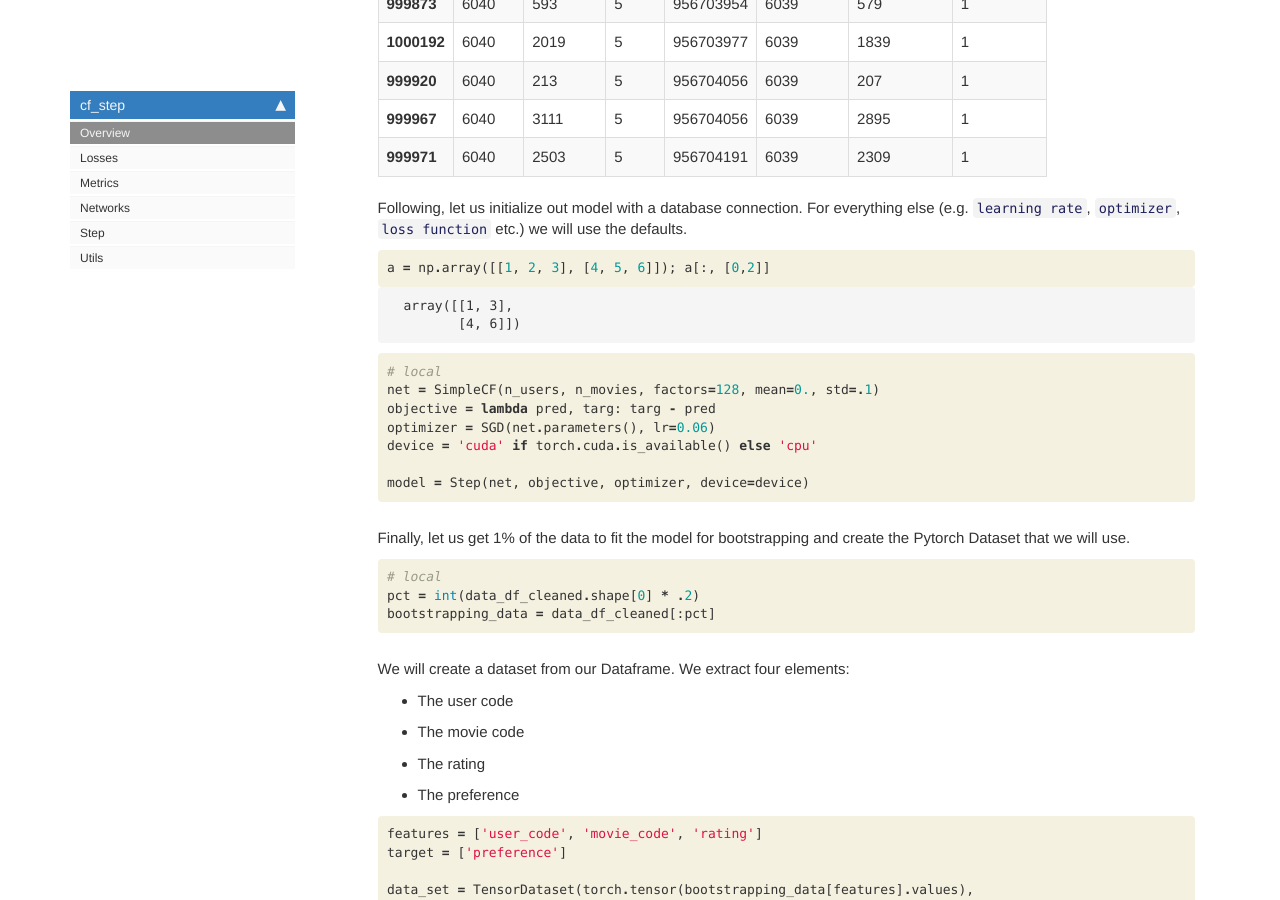
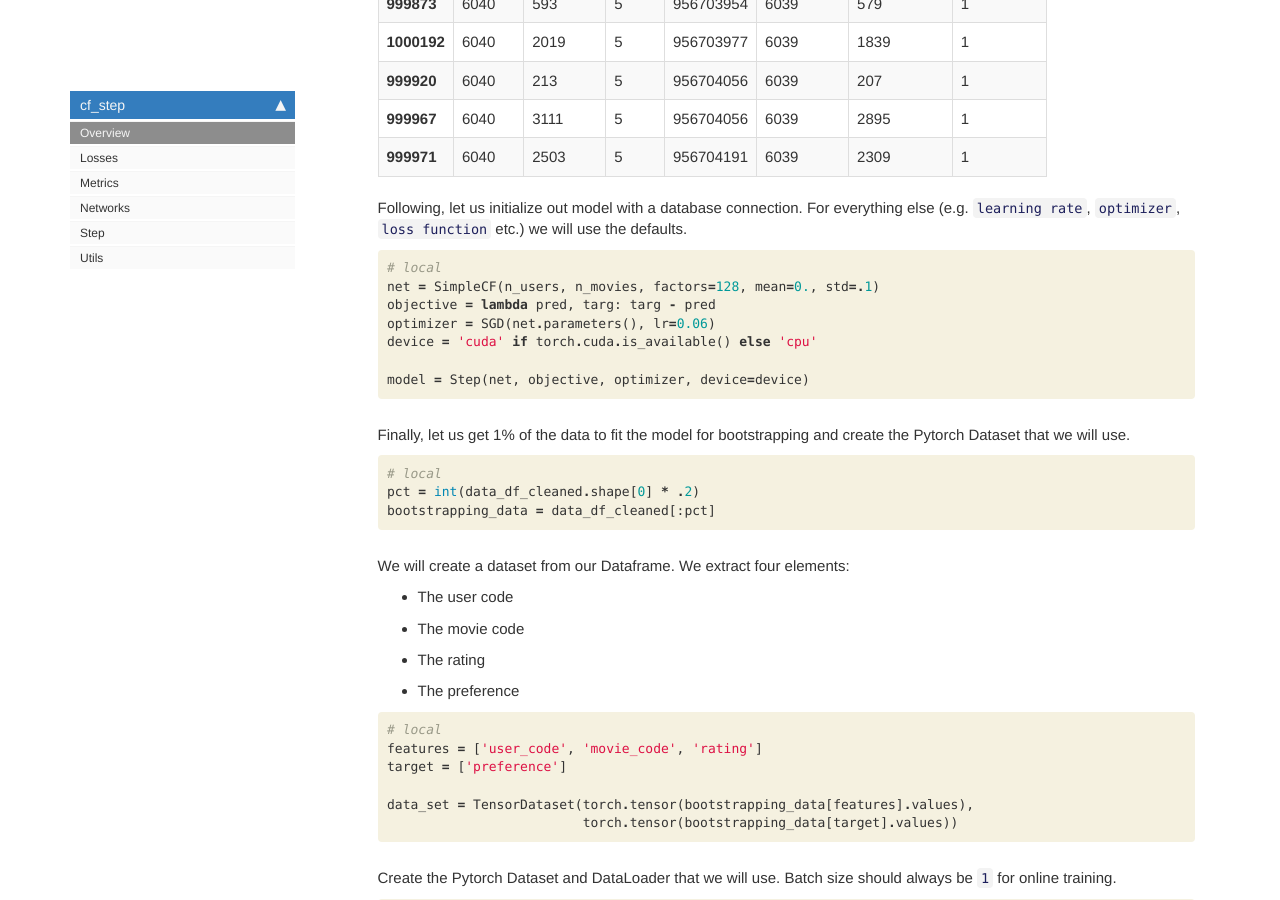
Before and after one commit to dpoulopoulos/cf_step, a Jekyll site: the page built from docs/index.html, in a window 1280 px wide and 900 px high, scrolled down 1875 px. Built offline with Jekyll 4.4.1, drawn with Linux system fonts in a browser that asks for light colours; nearby versions of some CDN libraries; comment, search, counter and statistics services are not loaded.

Commit message:
bug: Fixes bug in README where #local was missing.

```diff
--- a/docs/index.html
+++ b/docs/index.html
@@ -367,36 +367,6 @@ summary: "Incremental learning for recommender systems"
 
 <div class="inner_cell">
     <div class="input_area">
-<div class=" highlight hl-ipython3"><pre><span></span><span class="n">a</span> <span class="o">=</span> <span class="n">np</span><span class="o">.</span><span class="n">array</span><span class="p">([[</span><span class="mi">1</span><span class="p">,</span> <span class="mi">2</span><span class="p">,</span> <span class="mi">3</span><span class="p">],</span> <span class="p">[</span><span class="mi">4</span><span class="p">,</span> <span class="mi">5</span><span class="p">,</span> <span class="mi">6</span><span class="p">]]);</span> <span class="n">a</span><span class="p">[:,</span> <span class="p">[</span><span class="mi">0</span><span class="p">,</span><span class="mi">2</span><span class="p">]]</span>
-</pre></div>
-
-    </div>
-</div>
-</div>
-
-<div class="output_wrapper">
-<div class="output">
-
-<div class="output_area">
-
-
-
-<div class="output_text output_subarea output_execute_result">
-<pre>array([[1, 3],
-       [4, 6]])</pre>
-</div>
-
-</div>
-
-</div>
-</div>
-
-</div>
-<div class="cell border-box-sizing code_cell rendered">
-<div class="input">
-
-<div class="inner_cell">
-    <div class="input_area">
 <div class=" highlight hl-ipython3"><pre><span></span><span class="c1"># local</span>
 <span class="n">net</span> <span class="o">=</span> <span class="n">SimpleCF</span><span class="p">(</span><span class="n">n_users</span><span class="p">,</span> <span class="n">n_movies</span><span class="p">,</span> <span class="n">factors</span><span class="o">=</span><span class="mi">128</span><span class="p">,</span> <span class="n">mean</span><span class="o">=</span><span class="mf">0.</span><span class="p">,</span> <span class="n">std</span><span class="o">=.</span><span class="mi">1</span><span class="p">)</span>
 <span class="n">objective</span> <span class="o">=</span> <span class="k">lambda</span> <span class="n">pred</span><span class="p">,</span> <span class="n">targ</span><span class="p">:</span> <span class="n">targ</span> <span class="o">-</span> <span class="n">pred</span>
@@ -451,7 +421,8 @@ summary: "Incremental learning for recommender systems"
 
 <div class="inner_cell">
     <div class="input_area">
-<div class=" highlight hl-ipython3"><pre><span></span><span class="n">features</span> <span class="o">=</span> <span class="p">[</span><span class="s1">&#39;user_code&#39;</span><span class="p">,</span> <span class="s1">&#39;movie_code&#39;</span><span class="p">,</span> <span class="s1">&#39;rating&#39;</span><span class="p">]</span>
+<div class=" highlight hl-ipython3"><pre><span></span><span class="c1"># local</span>
+<span class="n">features</span> <span class="o">=</span> <span class="p">[</span><span class="s1">&#39;user_code&#39;</span><span class="p">,</span> <span class="s1">&#39;movie_code&#39;</span><span class="p">,</span> <span class="s1">&#39;rating&#39;</span><span class="p">]</span>
 <span class="n">target</span> <span class="o">=</span> <span class="p">[</span><span class="s1">&#39;preference&#39;</span><span class="p">]</span>
 
 <span class="n">data_set</span> <span class="o">=</span> <span class="n">TensorDataset</span><span class="p">(</span><span class="n">torch</span><span class="o">.</span><span class="n">tensor</span><span class="p">(</span><span class="n">bootstrapping_data</span><span class="p">[</span><span class="n">features</span><span class="p">]</span><span class="o">.</span><span class="n">values</span><span class="p">),</span>
```
Also changed, not shown: README.md, 1 other file.
